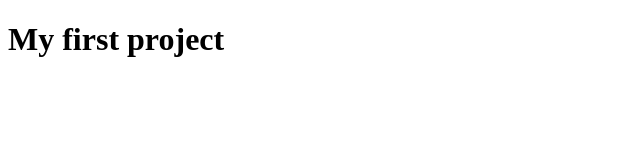
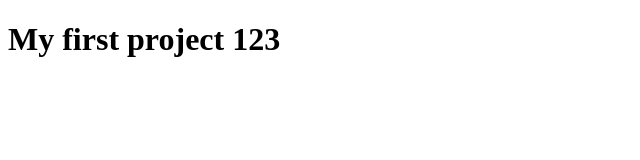
Before and after one commit to Hanna-Balabukha/my-project, a plain HTML site: page index.html in a window 1280 px wide. Shown: the full height of the page, 0-640 px from the left. Drawn offline with Linux system fonts and the light colour scheme.

Commit message:
Tittle was changed

```diff
--- a/index.html
+++ b/index.html
@@ -7,6 +7,6 @@
   <title>My project</title>
 </head>
 <body>
-  <h1>My first project</h1>
+  <h1>My first project 123</h1>
 </body>
 </html>
```
